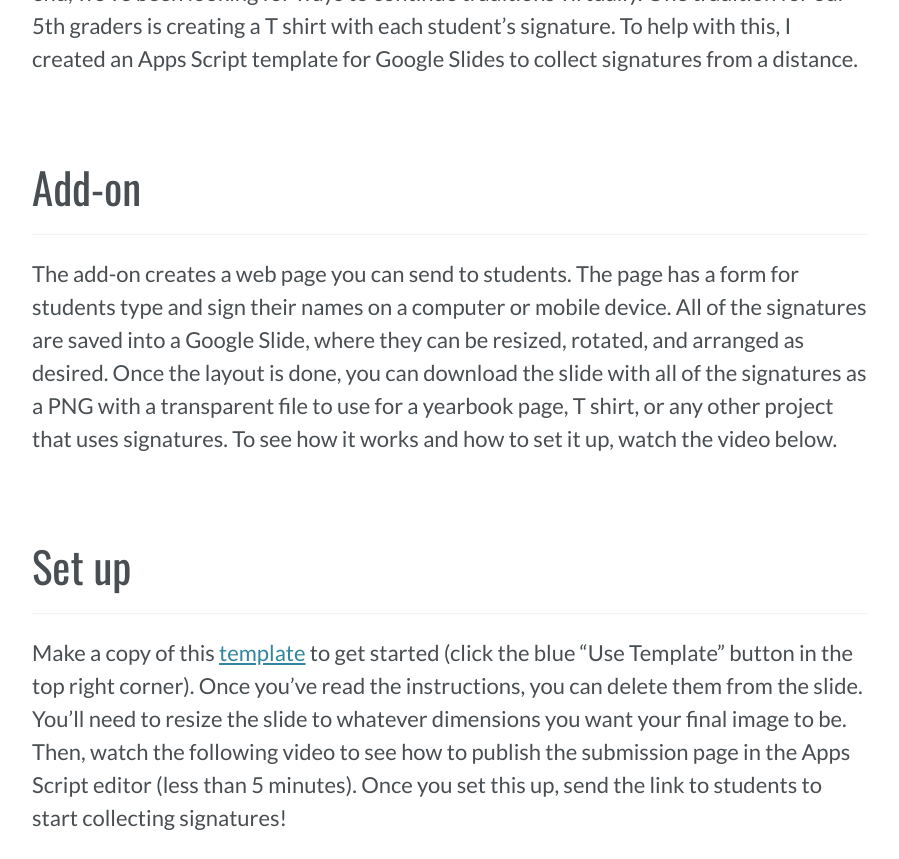
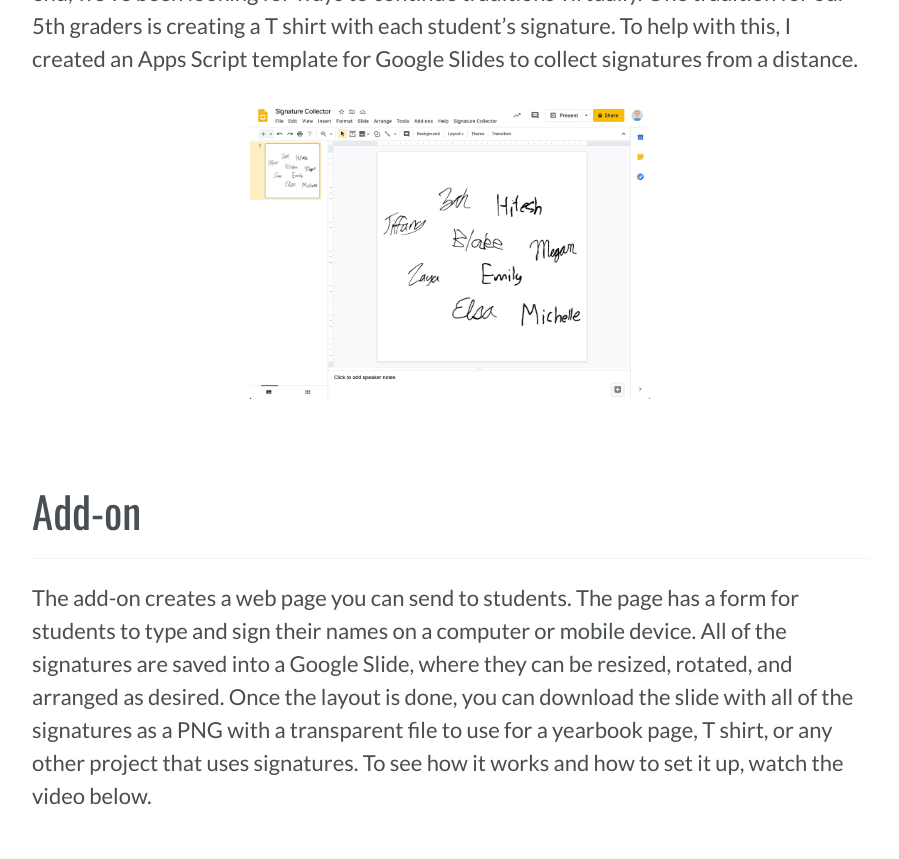
Before and after one commit to zakkolar/io.zak, a Jekyll site: the page built from _posts/2020-05-19-collect-signatures-in-google-slides.md, in a window 1280 px wide and 900 px high, scrolled down 655 px, cut to the strip 0-859 px from the top of the window. Shown: the whole strip, without its empty margins (190-1089 px from the left). Built offline with Jekyll 4.4.1, drawn with Linux system fonts in a browser that asks for light colours; cached includes are drawn as plain includes; nearby versions of some CDN libraries; comment, search, counter and statistics services are not loaded; a style sheet for code colours, icons or effects is not loaded.

Commit message:
updated youtube video, added image

```diff
--- a/_posts/2020-05-19-collect-signatures-in-google-slides.md
+++ b/_posts/2020-05-19-collect-signatures-in-google-slides.md
@@ -12,7 +12,7 @@
   actions:
   - url: https://go.zak.io/signatures
     label: Google Slides Template
-  - url: https://www.youtube.com/watch?v=OZ8TmeW_HWo
+  - url: https://www.youtube.com/watch?v=iRbConvL5ic
     label: Setup instructions (video)
 categories: Add-ons
 tags:
@@ -21,15 +21,19 @@
 
 With the end of the school year coming up and distance learning continuing through the end, we've been looking for ways to continue traditions virtually. One tradition for our 5th graders is creating a T shirt with each student's signature. To help with this, I created an Apps Script template for Google Slides to collect signatures from a distance.
 
+![Screensnot of a Google Slide filled with handwritten signatures](/assets/images/posts/2020-05-18-collect-signatures-in-google-slides/signatures.png){: style="max-width:400px;"}
+
 ## Add-on
 
-The add-on creates a web page you can send to students. The page has a form for students type and sign their names on a computer or mobile device. All of the signatures are saved into a Google Slide, where they can be resized, rotated, and arranged as desired. Once the layout is done, you can download the slide with all of the signatures as a PNG with a transparent file to use for a yearbook page, T shirt, or any other project that uses signatures. To see how it works and how to set it up, watch the video below.
+The add-on creates a web page you can send to students. The page has a form for students to type and sign their names on a computer or mobile device. All of the signatures are saved into a Google Slide, where they can be resized, rotated, and arranged as desired. Once the layout is done, you can download the slide with all of the signatures as a PNG with a transparent file to use for a yearbook page, T shirt, or any other project that uses signatures. To see how it works and how to set it up, watch the video below.
+
+
 
 ## Set up
 
 Make a copy of this [template](https://go.zak.io/signatures){: target="_blank"} to get started (click the blue "Use Template" button in the top right corner). Once you've read the instructions, you can delete them from the slide. You'll need to resize the slide to whatever dimensions you want your final image to be. Then, watch the following video to see how to publish the submission page in the Apps Script editor (less than 5 minutes). Once you set this up, send the link to students to start collecting signatures!
 
-<iframe width="560" height="315" src="https://www.youtube-nocookie.com/embed/OZ8TmeW_HWo" frameborder="0" allow="accelerometer; autoplay; encrypted-media; gyroscope; picture-in-picture" allowfullscreen></iframe>
+<iframe width="560" height="315" src="https://www.youtube-nocookie.com/embed/iRbConvL5ic" frameborder="0" allow="accelerometer; autoplay; encrypted-media; gyroscope; picture-in-picture" allowfullscreen></iframe>
 
 ## Privacy/security
 
```
Also changed, not shown: assets/images/posts/2020-05-18-collect-signatures-in-google-slides/signatures.png (added).
